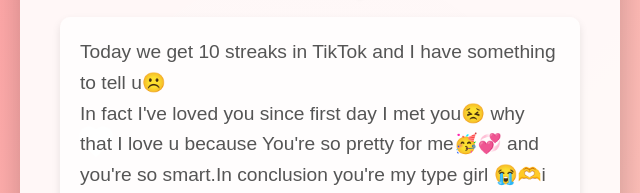
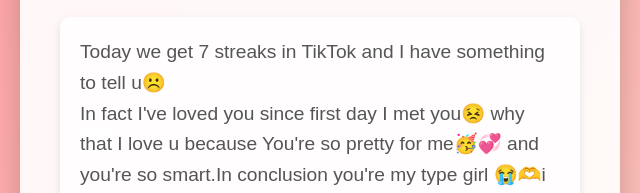
Before and after one commit to Linxphal/For_tepi, a plain HTML site: page index.html in a window 1280 px wide. Shown: the part 190-383 px from the top of the page, 320-960 px from the left. Drawn offline with Linux system fonts and the light colour scheme.

Commit message:
Update index.html

```diff
--- a/index.html
+++ b/index.html
@@ -214,7 +214,7 @@
             <h1>for tepi </h1>
 
             <div class="message">
-                <p>Today we get 10 streaks in TikTok and I have something to tell u☹️ </p>
+                <p>Today we get 7 streaks in TikTok and I have something to tell u☹️ </p>
                 <p>In fact I've loved you since first day I met you😣 why that I love u because You're so pretty for me🥳💞 and you're so smart.In conclusion you're my type girl 😭🫶i really want girl like u😊🤍</p>
                 <p>today's special day✨. i don't know it's good or not. but I hope you'll not make me feel bad😊.last one i wanna ask u:</p>
             </div>
```
